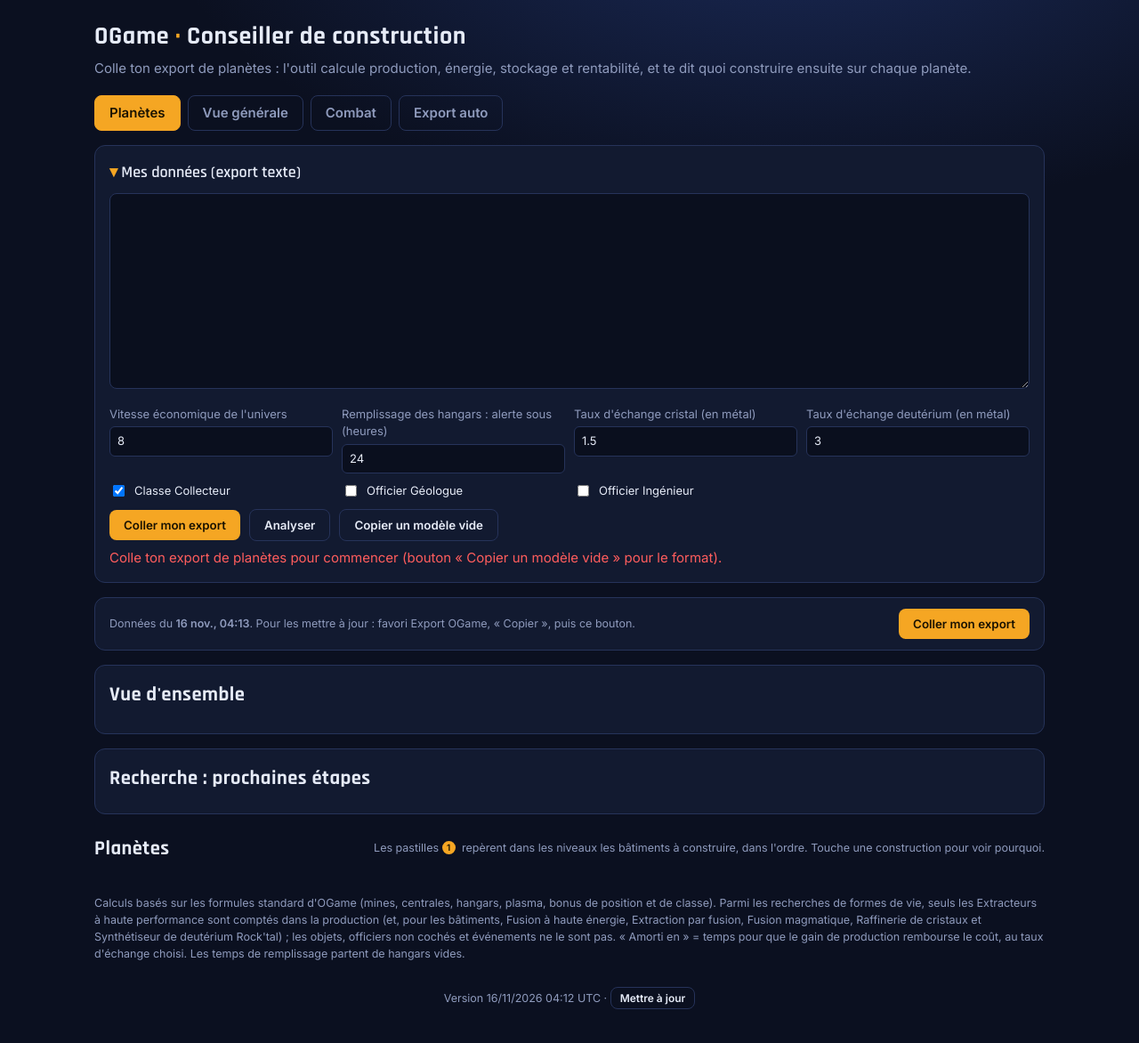
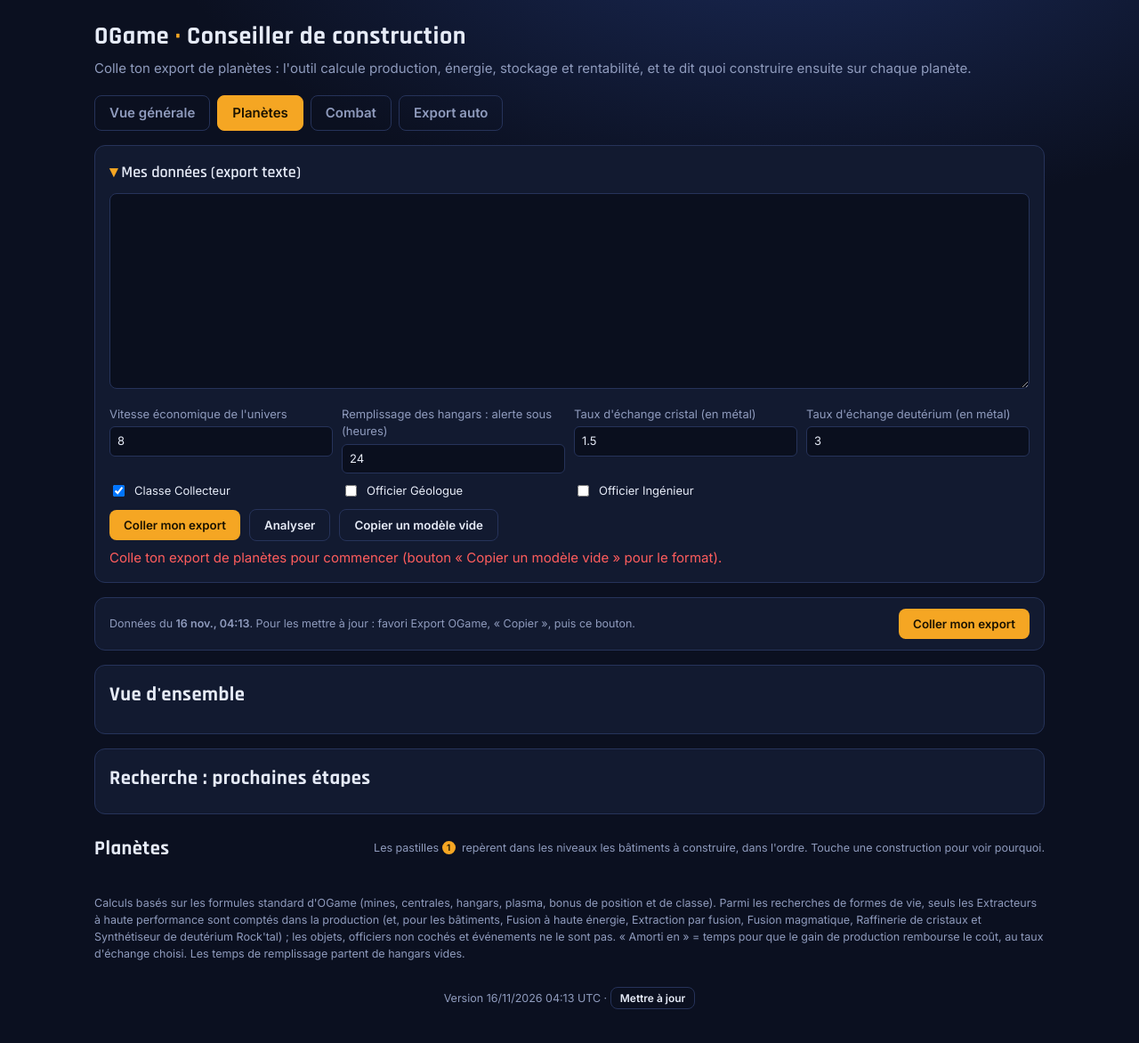
Before and after one commit to Gluminou/ogame, a website: page index.html in a window 1280 px wide. Shown: the whole page at 89% size. Drawn offline with Linux system fonts and the light colour scheme.

Commit message:
Onglets : Vue générale, Planètes, Combat
Co-Authored-By: Claude Opus 5.5 <noreply@anthropic.com>
Claude-Session: https://claude.ai/code/session_01TSuZK7qe2GCmRmVhpa11Pb

```diff
--- a/index.html
+++ b/index.html
@@ -105,7 +105,7 @@ details.howto ol{margin:6px 0 6px;padding-left:22px}details.howto li{margin:4px
   <h1>OGame <span>·</span> Conseiller de construction</h1>
   <p class="sub">Colle ton export de planètes : l'outil calcule production, énergie, stockage et rentabilité, et te dit quoi construire ensuite sur chaque planète.</p>
 
-  <nav class="tabs" style="flex-wrap:wrap"><a href="#planetes" id="tab-planetes">Planètes</a><a href="#vue" id="tab-vue">Vue générale</a><a href="#combat" id="tab-combat">Combat</a><a href="#export" id="tab-export">Export auto</a></nav>
+  <nav class="tabs" style="flex-wrap:wrap"><a href="#vue" id="tab-vue">Vue générale</a><a href="#planetes" id="tab-planetes">Planètes</a><a href="#combat" id="tab-combat">Combat</a><a href="#export" id="tab-export">Export auto</a></nav>
   <section id="view-planetes">
   <details class="panel" id="inputPanel">
     <summary>Mes données (export texte)</summary>
@@ -722,7 +722,7 @@ if (typeof module !== 'undefined') module.exports = CB;
 
 </script>
 <script>
-const APP_VERSION="202611160412";
+const APP_VERSION="202611160413";
 async function checkVersion(){
   if (location.protocol === 'file:') return;
   try { const r = await fetch('version.json?t=' + Date.now(), { cache: 'no-store' }); if (!r.ok) return; const j = await r.json();
--- a/version.json
+++ b/version.json
@@ -1 +1 @@
-{"v":"202611160412"}
+{"v":"202611160413"}
```
Also changed, not shown: src/template.html (+1 -1 lines).
